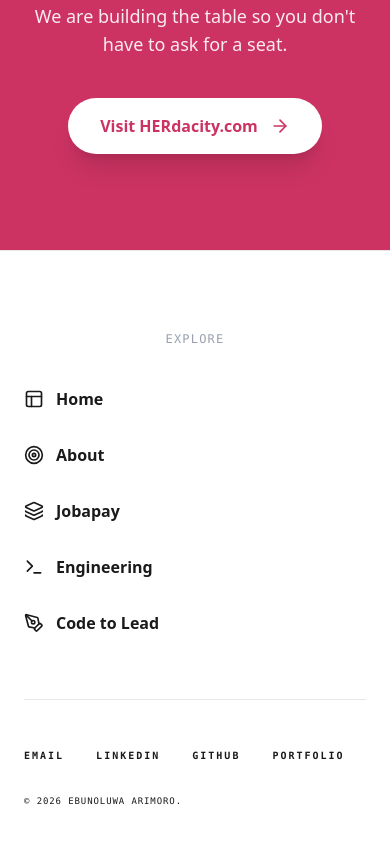
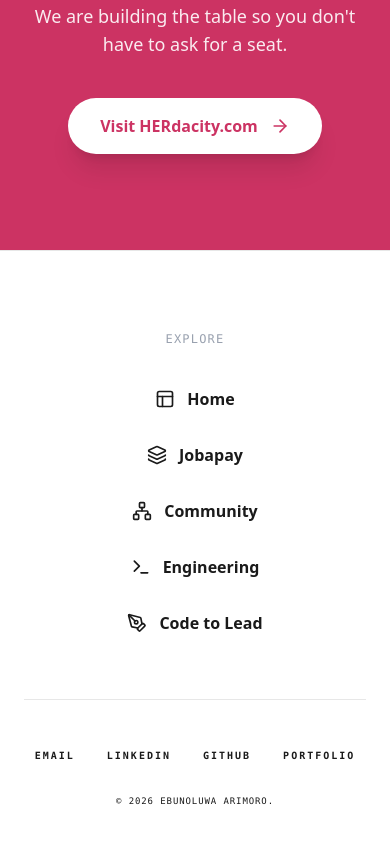
Before and after one commit to EbunoluwaArimoro/ebunoluwa-portfolio, a Next.js app: page /community in a window 390 px wide. Shown: the part 2320-3164 px from the top of the page. Built offline with nearby package versions, Linux system fonts and the light colour scheme; a web font is replaced by a local one.

Commit message:
Refactor footer layout and improve alignment in Community and Jobapay pages

```diff
--- a/app/community/page.tsx
+++ b/app/community/page.tsx
@@ -1,7 +1,7 @@
 "use client";
 
 import { motion } from "framer-motion";
-import { ArrowLeft, Users, Mic, Heart, Target, TrendingUp, ArrowRight, Layout, Terminal, PenTool, ExternalLink, Layers } from "lucide-react";
+import { ArrowLeft, Users, Mic, Heart, Network, Target, TrendingUp, ArrowRight, Layout, Terminal, PenTool, ExternalLink, Layers } from "lucide-react";
 import Link from "next/link";
 import Image from "next/image";
 import { useRef } from "react";
@@ -225,37 +225,23 @@
 
       {/* --- FOOTER MENU (Alignment Fixed) --- */}
       <footer className="bg-white text-charcoal pt-20 pb-10 px-6 md:px-12 border-t border-charcoal/10 relative z-20">
-        <div className="max-w-6xl mx-auto text-left">
-          <span className="font-mono text-xs uppercase tracking-widest text-gray-400 mb-10 block text-center">Explore</span>
-
-          <div className="flex flex-col items-start md:grid md:grid-cols-5 md:items-start gap-8 mb-16 text-left">
-            <Link href="/" className="group flex items-center gap-3 text-charcoal font-bold hover:text-brand-pink transition-colors">
-              <Layout size={20}/> Home
-            </Link>
-            <Link href="/about" className="group flex items-center gap-3 text-charcoal font-bold hover:text-brand-pink transition-colors">
-              <Target size={20}/> About
-            </Link>
-            <Link href="/jobapay" className="group flex items-center gap-3 text-charcoal font-bold hover:text-brand-pink transition-colors">
-              <Layers size={20}/> Jobapay
-            </Link>
-            <Link href="/engineering" className="group flex items-center gap-3 text-charcoal font-bold hover:text-brand-pink transition-colors">
-              <Terminal size={20}/> Engineering
-            </Link>
-            <Link href="/code-to-lead" className="group flex items-center gap-3 text-charcoal font-bold hover:text-brand-pink transition-colors">
-              <PenTool size={20}/> Code to Lead
-            </Link>
+  <div className="max-w-6xl mx-auto text-center md:text-left">
+    <span className="font-mono text-xs uppercase tracking-widest text-gray-400 mb-10 block">Explore</span>
+    <div className="flex flex-col items-center md:grid md:grid-cols-5 md:items-start gap-8 mb-16">
+      <Link href="/" className="group flex items-center gap-3 text-charcoal font-bold hover:text-brand-pink transition-colors"><Layout size={20}/> Home</Link>
+      <Link href="/jobapay" className="group flex items-center gap-3 text-charcoal font-bold hover:text-brand-pink transition-colors"><Layers size={20}/> Jobapay</Link>
+      <Link href="/community" className="group flex items-center gap-3 text-charcoal font-bold hover:text-brand-pink transition-colors"><Network size={20}/> Community</Link>
+      <Link href="/engineering" className="group flex items-center gap-3 text-charcoal font-bold hover:text-brand-pink transition-colors"><Terminal size={20}/> Engineering</Link>
+      <Link href="/code-to-lead" className="group flex items-center gap-3 text-charcoal font-bold hover:text-brand-pink transition-colors"><PenTool size={20}/> Code to Lead</Link>
     </div>
-
-          <div className="flex flex-col md:flex-row justify-between items-start gap-8 border-t border-charcoal/10 pt-12">
-            <div className="flex flex-wrap justify-start gap-x-8 gap-y-4 text-[10px] font-mono uppercase tracking-[0.2em] text-charcoal font-bold">
-               <Link href="mailto:ebunarimoro@gmail.com" className="hover:text-brand-pink transition-colors">EMAIL</Link>
-               <Link href="https://linkedin.com/in/ebunoluwa-arimoro" target="_blank" className="hover:text-brand-pink transition-colors">LINKEDIN</Link>
-               <Link href="https://github.com/EbunoluwaArimoro/" target="_blank" className="hover:text-brand-pink transition-colors">GITHUB</Link>
+    <div className="flex flex-col md:flex-row justify-between items-center gap-8 border-t border-charcoal/10 pt-12">
+      <div className="flex flex-wrap justify-center md:justify-start gap-x-8 gap-y-4 text-[10px] font-mono uppercase tracking-[0.2em] text-charcoal">
+         <Link href="mailto:ebunarimoro@gmail.com" className="hover:text-brand-pink transition-colors font-bold">EMAIL</Link>
+         <Link href="https://linkedin.com/in/ebunoluwa-arimoro" target="_blank" className="hover:text-brand-pink transition-colors font-bold">LINKEDIN</Link>
+         <Link href="https://github.com/EbunoluwaArimoro/" target="_blank" className="hover:text-brand-pink transition-colors font-bold">GITHUB</Link>
          <Link href="https://ebunoluwa-arimoro-portfolio-website.webflow.io/" target="_blank" className="hover:text-brand-pink transition-colors font-bold">PORTFOLIO</Link>
       </div>
-            <div className="text-[9px] text-charcoal font-mono tracking-widest uppercase md:ml-auto">
-              © 2026 Ebunoluwa Arimoro.
-            </div>
+      <div className="text-[9px] text-charcoal font-mono tracking-widest uppercase md:ml-auto">© 2026 Ebunoluwa Arimoro.</div>
     </div>
   </div>
 </footer>
--- a/app/jobapay/page.tsx
+++ b/app/jobapay/page.tsx
@@ -127,37 +127,23 @@
 
       {/* --- 6. FOOTER (Alignment Fixed) --- */}
       <footer className="bg-white text-charcoal pt-20 pb-10 px-6 md:px-12 border-t border-charcoal/10 relative z-20">
-        <div className="max-w-6xl mx-auto text-center">
-          <span className="font-mono text-xs uppercase tracking-widest text-gray-400 mb-10 block text-left">Explore</span>
-
-          <div className="flex flex-col items-start md:grid md:grid-cols-5 md:items-start gap-8 mb-16 text-left">
-            <Link href="/" className="group flex items-center gap-3 text-charcoal font-bold hover:text-brand-pink transition-colors">
-              <Layout size={20}/> Home
-            </Link>
-            <Link href="/about" className="group flex items-center gap-3 text-charcoal font-bold hover:text-brand-pink transition-colors">
-              <Target size={20}/> About
-            </Link>
-            <Link href="/engineering" className="group flex items-center gap-3 text-charcoal font-bold hover:text-brand-pink transition-colors">
-              <Terminal size={20}/> Engineering
-            </Link>
-            <Link href="/community" className="group flex items-center gap-3 text-charcoal font-bold hover:text-brand-pink transition-colors">
-              <Network size={20}/> Community
-            </Link>
-            <Link href="/code-to-lead" className="group flex items-center gap-3 text-charcoal font-bold hover:text-brand-pink transition-colors">
-              <PenTool size={20}/> Code to Lead
-            </Link>
+  <div className="max-w-6xl mx-auto text-center md:text-left">
+    <span className="font-mono text-xs uppercase tracking-widest text-gray-400 mb-10 block">Explore</span>
+    <div className="flex flex-col items-center md:grid md:grid-cols-5 md:items-start gap-8 mb-16">
+      <Link href="/" className="group flex items-center gap-3 text-charcoal font-bold hover:text-brand-pink transition-colors"><Layout size={20}/> Home</Link>
+      <Link href="/about" className="group flex items-center gap-3 text-charcoal font-bold hover:text-brand-pink transition-colors"><Target size={20}/> About</Link>
+      <Link href="/engineering" className="group flex items-center gap-3 text-charcoal font-bold hover:text-brand-pink transition-colors"><Terminal size={20}/> Engineering</Link>
+      <Link href="/community" className="group flex items-center gap-3 text-charcoal font-bold hover:text-brand-pink transition-colors"><Network size={20}/> Community</Link>
+      <Link href="/code-to-lead" className="group flex items-center gap-3 text-charcoal font-bold hover:text-brand-pink transition-colors"><PenTool size={20}/> Code to Lead</Link>
     </div>
-
-          <div className="flex flex-col md:flex-row justify-between items-start gap-8 border-t border-charcoal/10 pt-12">
-            <div className="flex flex-wrap justify-start gap-x-8 gap-y-4 text-[10px] font-mono uppercase tracking-[0.2em] text-charcoal">
+    <div className="flex flex-col md:flex-row justify-between items-center gap-8 border-t border-charcoal/10 pt-12">
+      <div className="flex flex-wrap justify-center md:justify-start gap-x-8 gap-y-4 text-[10px] font-mono uppercase tracking-[0.2em] text-charcoal">
          <Link href="mailto:ebunarimoro@gmail.com" className="hover:text-brand-pink transition-colors font-bold">EMAIL</Link>
          <Link href="https://linkedin.com/in/ebunoluwa-arimoro" target="_blank" className="hover:text-brand-pink transition-colors font-bold">LINKEDIN</Link>
          <Link href="https://github.com/EbunoluwaArimoro/" target="_blank" className="hover:text-brand-pink transition-colors font-bold">GITHUB</Link>
          <Link href="https://ebunoluwa-arimoro-portfolio-website.webflow.io/" target="_blank" className="hover:text-brand-pink transition-colors font-bold">PORTFOLIO</Link>
       </div>
-            <div className="text-[9px] text-charcoal font-mono tracking-widest uppercase md:ml-auto">
-              © 2026 Ebunoluwa Arimoro.
-            </div>
+      <div className="text-[9px] text-charcoal font-mono tracking-widest uppercase md:ml-auto">© 2026 Ebunoluwa Arimoro.</div>
     </div>
   </div>
 </footer>
```
Lines whose indentation alone changed are shown as unchanged.
